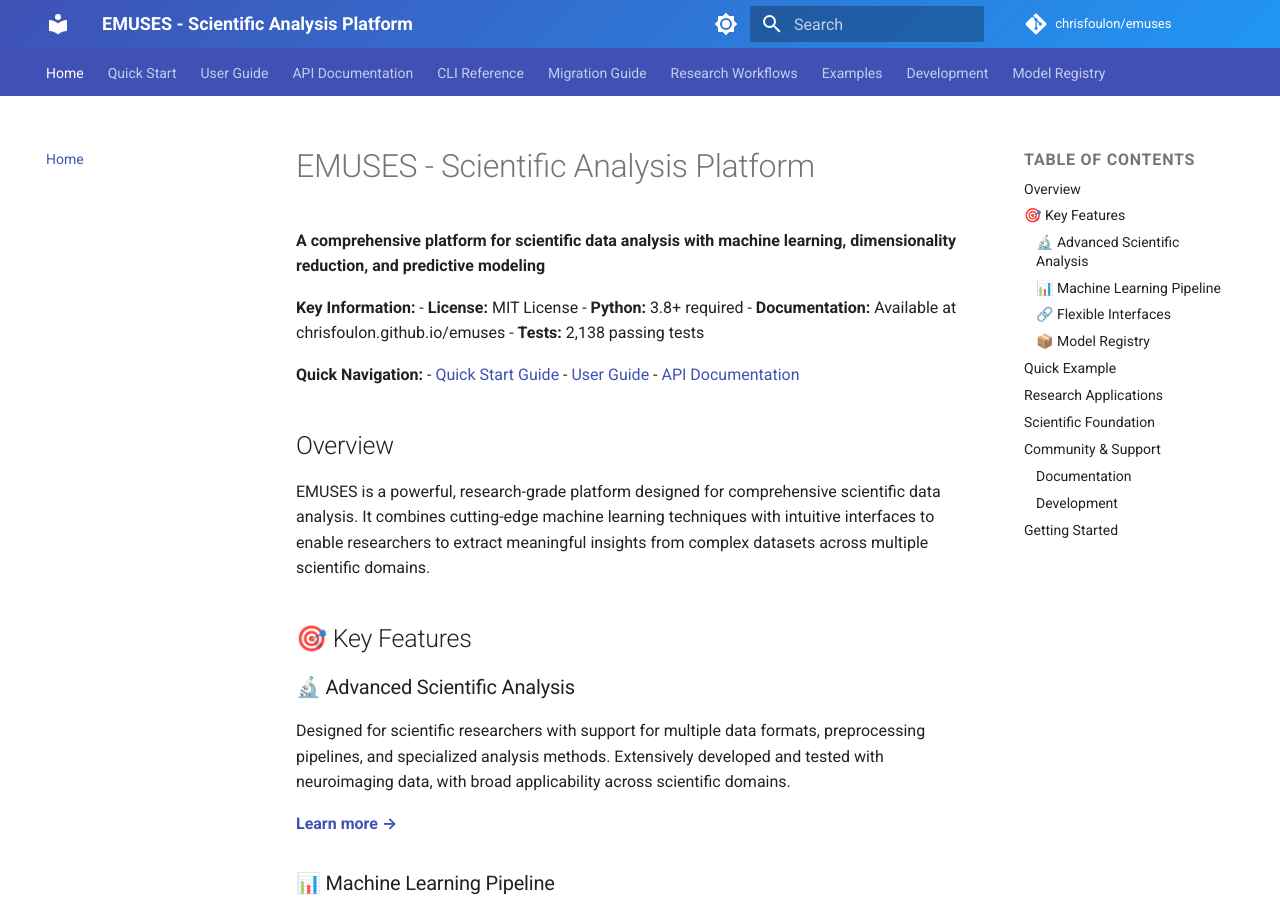
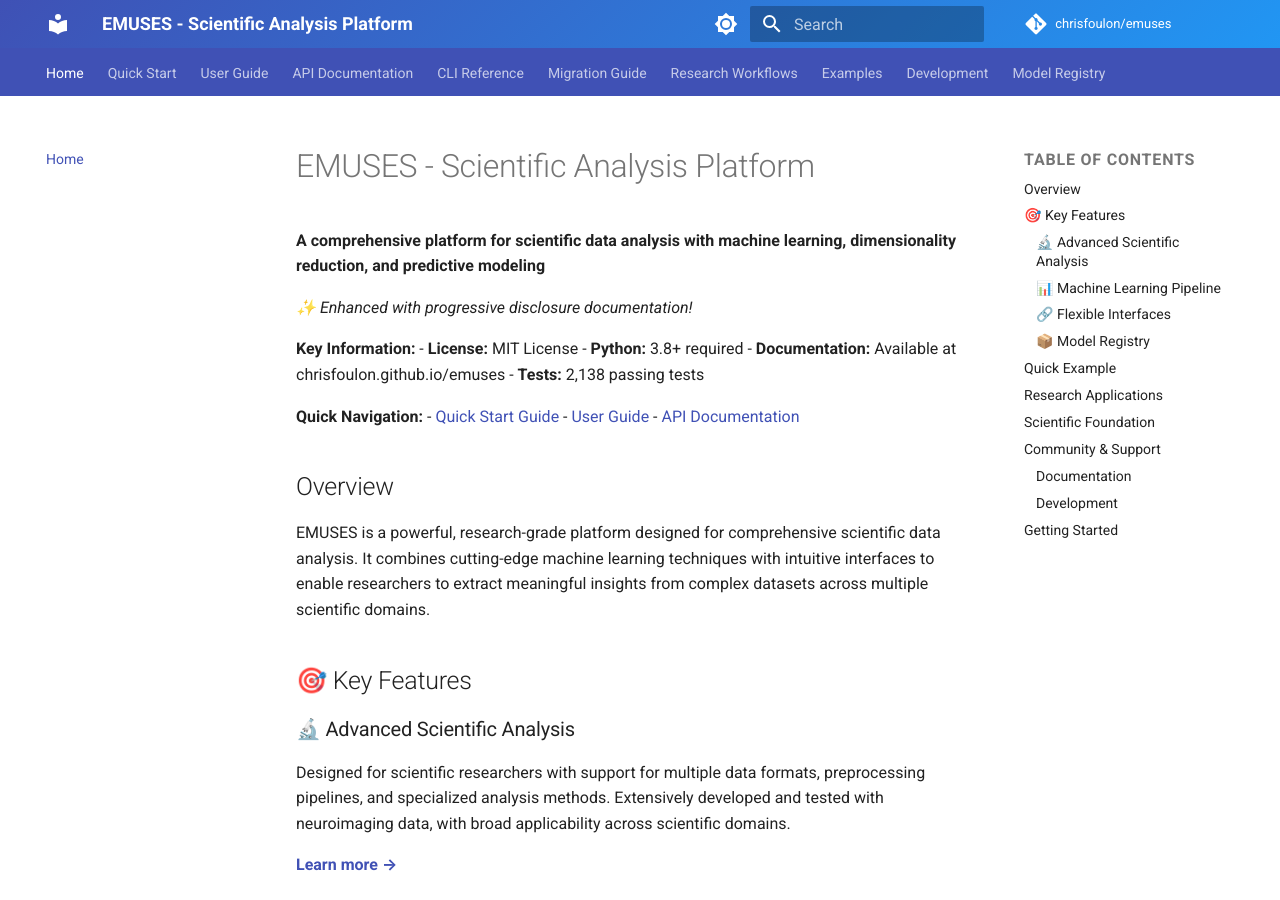
Before and after one commit to chrisfoulon/emuses, an MkDocs documentation site: the page built from docs/index.md, in a window 1280 px wide and 900 px high. Built offline with MkDocs 1.6.1 and Material for MkDocs 9.7.7, drawn with Linux system fonts in a browser that asks for light colours; comment, search, counter and statistics services are not loaded.

Commit message:
trigger: force GitHub Pages rebuild for feature branch
Minor update to homepage to trigger GitHub Pages deployment
on feature/documentation-restructuring branch

```diff
--- a/docs/index.md
+++ b/docs/index.md
@@ -1,6 +1,8 @@
 # EMUSES - Scientific Analysis Platform
 
 **A comprehensive platform for scientific data analysis with machine learning, dimensionality reduction, and predictive modeling**
+
+*✨ Enhanced with progressive disclosure documentation!*
 
 **Key Information:**
 - **License:** MIT License
```
